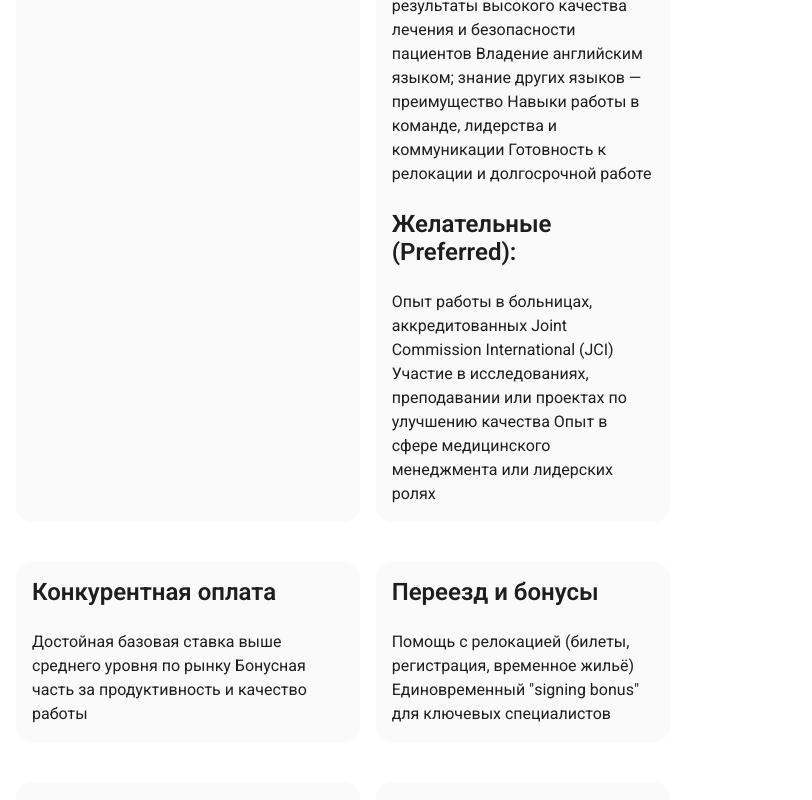
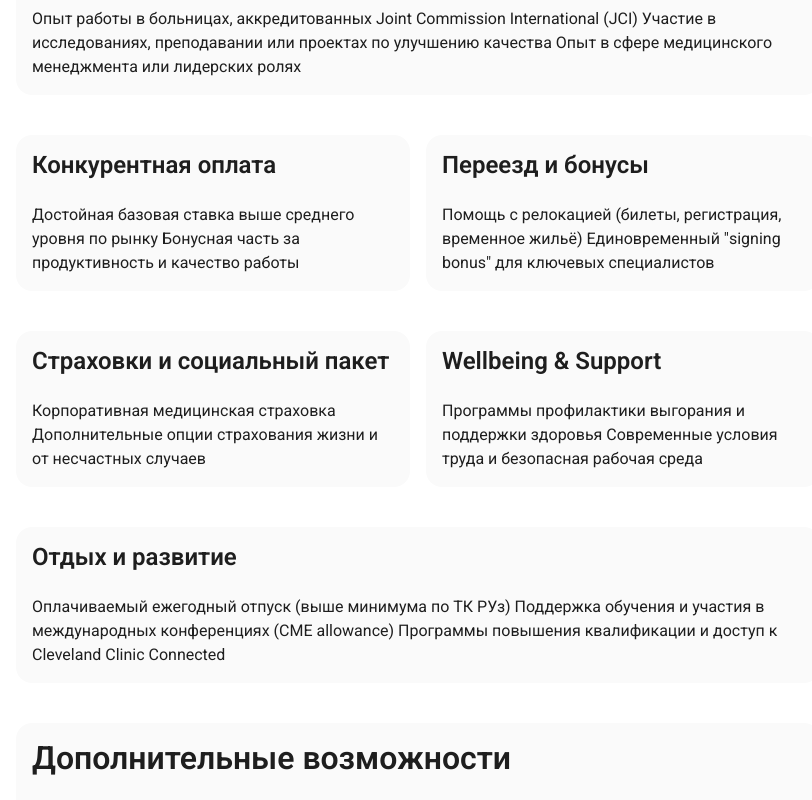
Before and after one commit to programmeraza/cleveland, a React (Vite) app: page /chevron in a window 1280 px wide. Shown: the part 1836-2636 px from the top of the page, without its empty margins (4-816 px from the left). Built offline with nearby package versions, Linux system fonts and the light colour scheme.

Commit message:
feat: final page 2 v2

```diff
--- a/src/components/Position/Position.scss
+++ b/src/components/Position/Position.scss
@@ -19,18 +19,35 @@
         width: 100%;
         max-width: 844px;
         display: grid;
-        grid-template-columns: repeat(2, 1fr);
-        grid-auto-rows: auto;
+        grid-template-columns: 1fr 1fr;
         gap: 40px 16px;
+        grid-template-areas:
+            "card1 card1"
+            "card2 card2"
+            "card3 card3"
+            "card4 card4"
+            "card5 card6"
+            "card7 card8"
+            "card9 card9"
+            "card10 card10";
 
-        // 🟢 Адаптивная перестройка
         @media (max-width: 768px) {
             grid-template-columns: 1fr;
+            grid-template-areas:
+                "card1"
+                "card2"
+                "card3"
+                "card4"
+                "card5"
+                "card6"
+                "card7"
+                "card8"
+                "card9"
+                "card10";
             gap: 24px;
         }
     }
 
-    // 🧩 Общие стили для всех карточек
     .card1,
     .card2,
     .card3,
@@ -49,6 +66,7 @@
         gap: 24px;
         padding: 16px;
         width: 100%;
+        max-width: 844px;
 
         // 🧠 Автоматическая высота
         height: auto;
@@ -85,7 +103,17 @@
         }
     }
 
-    // 🧱 Дополнительная адаптация для контента внутри card1
+    .card1 { grid-area: card1; }
+    .card2 { grid-area: card2; }
+    .card3 { grid-area: card3; }
+    .card4 { grid-area: card4; }
+    .card5 { grid-area: card5; }
+    .card6 { grid-area: card6; }
+    .card7 { grid-area: card7; }
+    .card8 { grid-area: card8; }
+    .card9 { grid-area: card9; }
+    .card10 { grid-area: card10; }
+
     .card1 {
         &__content-ul {
             display: flex;
@@ -129,7 +157,7 @@
         padding: 16px;
         background-color: #FAFAFA;
         border-radius: 16px;
-        width: 100%;
+        width: 412px;
 
         @media (max-width: 768px) {
             align-items: center;
```
